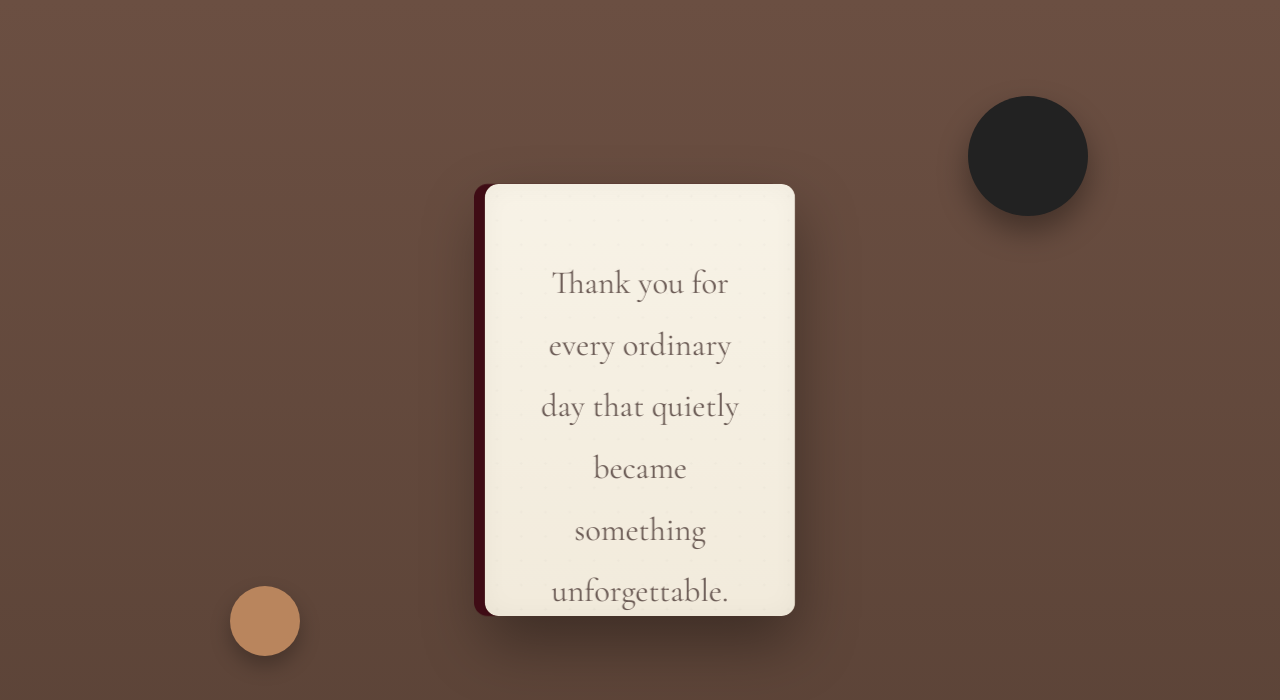
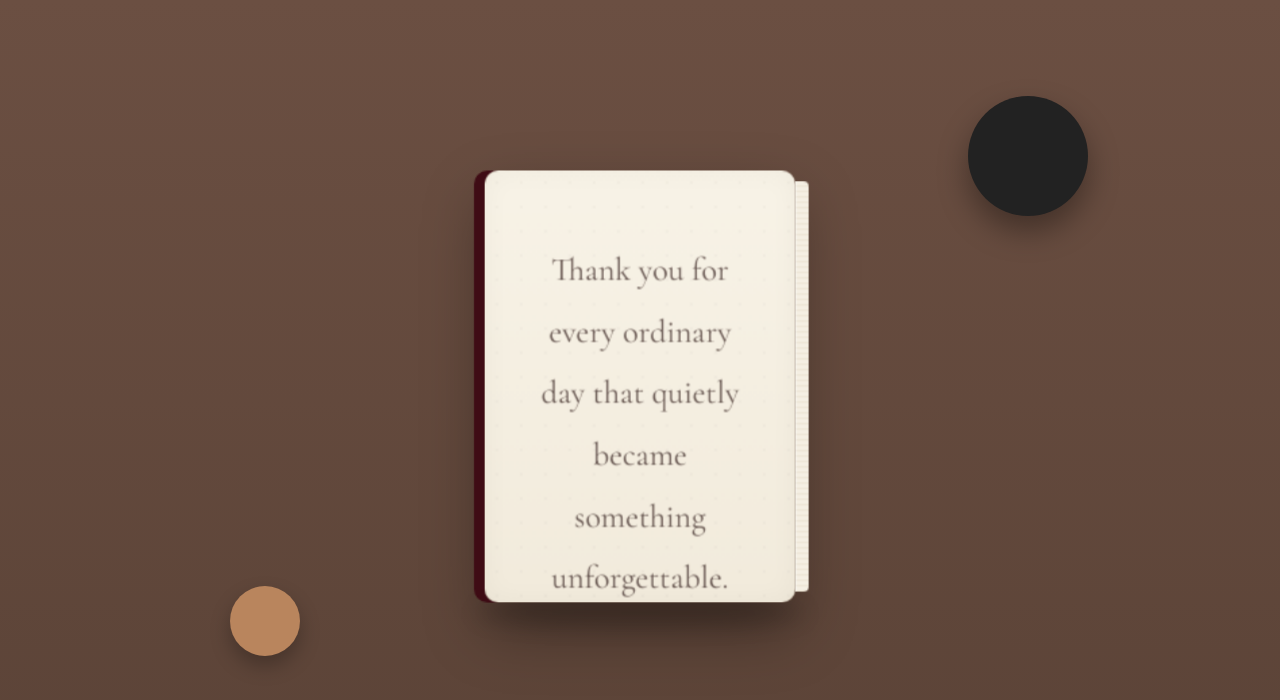
Before and after one commit to 411211163yoyo/OurStoryBook, a plain HTML site: page index.html in a window 1280 px wide. Both pictures are taken after a click on the element 640 px from the left and 400 px from the top of the page. Drawn offline with nearby package versions, Linux system fonts and the light colour scheme.

Commit message:
07090119

```diff
--- a/css/layout.css
+++ b/css/layout.css
@@ -53,7 +53,7 @@ body{
 
     cursor:pointer;
 
-    overflow:hidden;
+    overflow:visible;
 
     border-radius:10px;
 
@@ -64,6 +64,9 @@ body{
     transition:
         transform .8s ease,
         box-shadow .8s ease;
+
+    will-change:transform;
+
 }
 
 /* ===========================
@@ -194,6 +197,8 @@ body{
 
     border-radius:10px;
 
+    border:1px solid rgba(255,255,255,.04);
+
     background:
     linear-gradient(
         90deg,
@@ -214,11 +219,12 @@ body{
 
     transform-origin:left;
 
-    transition:transform 1.2s ease;
+    transition:
+    transform 1.2s cubic-bezier(.65,.02,.2,1);
 
     backface-visibility:hidden;
 
-    z-index:10;
+    z-index:20;
 }
 
 /* 書名 */
@@ -350,9 +356,12 @@ body{
 
 .book.open{
 
-    transform:scale(1.35);
+    transform:
 
-    z-index:100;
+    scale(1.35)
+
+    translateY(-10px);
+
 }
 
 .book:hover h1{
@@ -507,4 +516,21 @@ body{
 
     opacity:0;
 
+    pointer-events:none;
+
+    transition:opacity .6s ease;
 }
+
+/* ===========================
+   Utility
+=========================== */
+
+.hidden{
+
+    display:none;
+}
+
+.visible{
+
+    display:block;
+}
```
